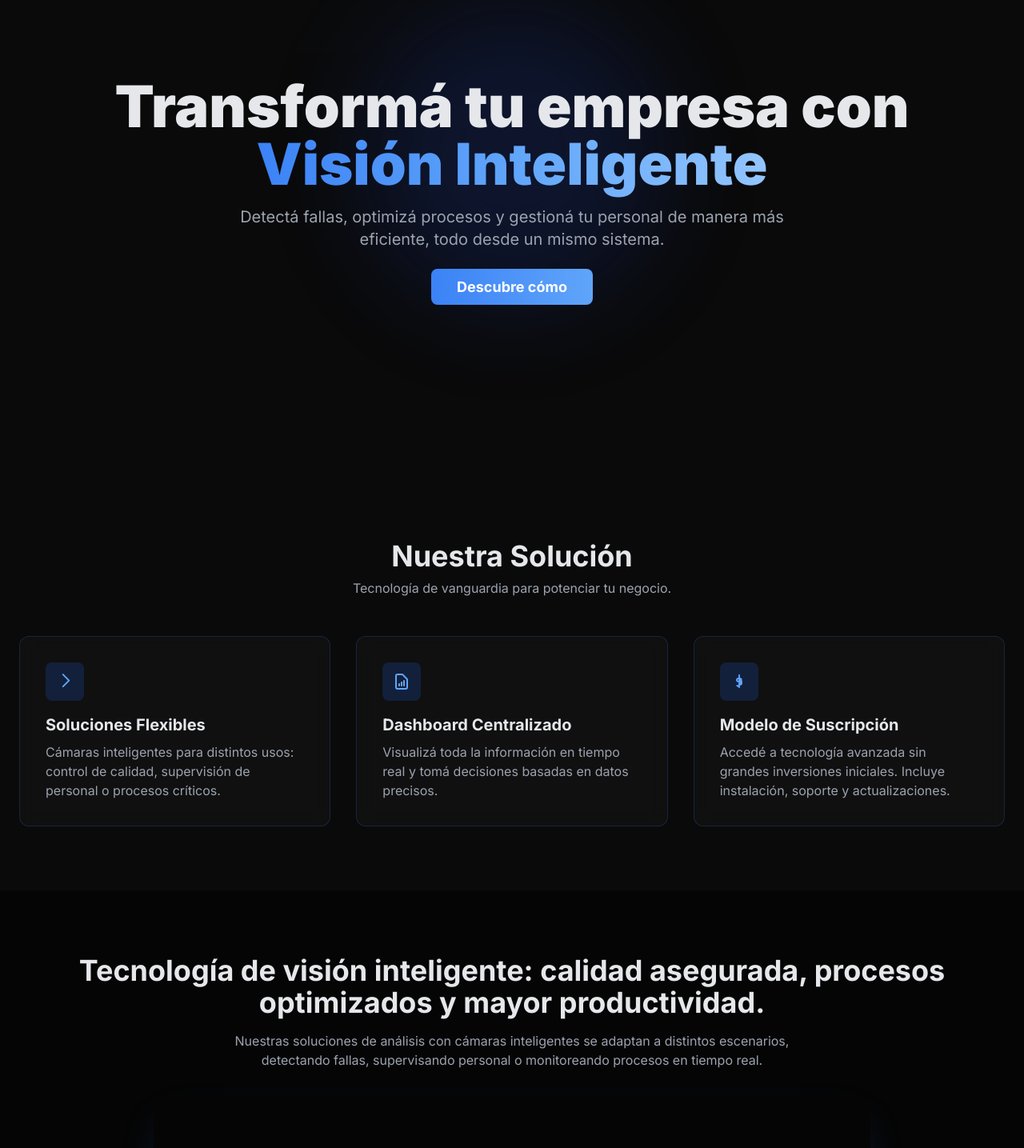
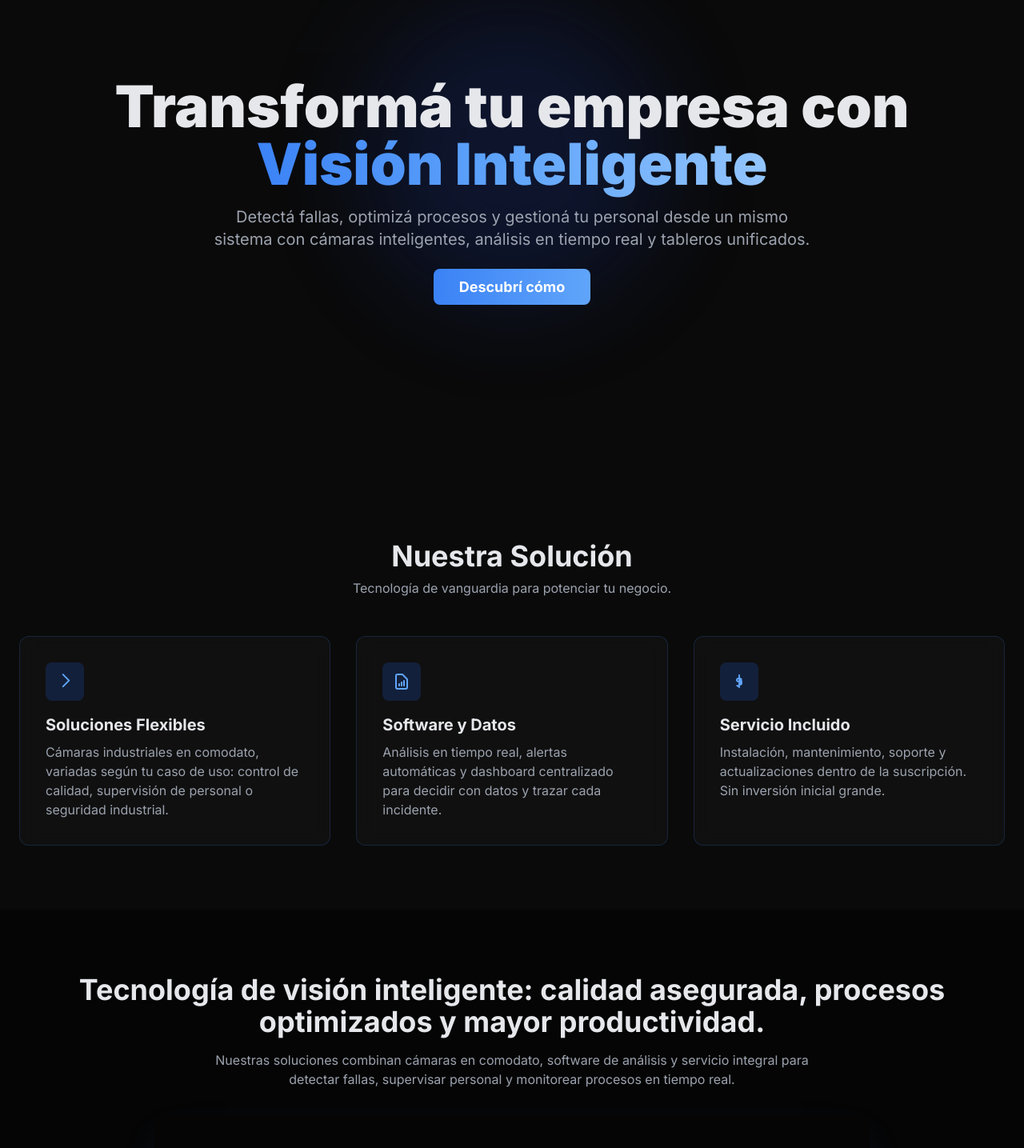
Before and after one commit to malenagonzalez/smarttrace.github.io, a plain HTML site: page index.html in a window 1280 px wide. Shown: the part 205-1640 px from the top of the page at 80% size. Drawn offline with nearby package versions, Linux system fonts and the light colour scheme; grey boxes are pictures that could not be loaded.

Commit message:
Update index.html

```diff
--- a/index.html
+++ b/index.html
@@ -209,10 +209,10 @@
                     Transformá tu empresa con <span class="gradient-text">Visión Inteligente</span>
                 </h1>
                 <p class="text-lg md:text-xl text-gray-400 max-w-3xl mx-auto mb-8 reveal" style="transition-delay: 0.2s;">
-                    Detectá fallas, optimizá procesos y gestioná tu personal de manera más eficiente, todo desde un mismo sistema.
+                    Detectá fallas, optimizá procesos y gestioná tu personal desde un mismo sistema con cámaras inteligentes, análisis en tiempo real y tableros unificados.
                 </p>
                 <a href="#solucion" class="gradient-btn text-white font-bold py-3 px-8 rounded-lg text-lg transform hover:scale-105 reveal" style="transition-delay: 0.4s;">
-                    Descubre cómo
+                    Descubrí cómo
                 </a>
             </div>
         </section>
@@ -228,17 +228,19 @@
                     <div class="card-bg p-8 rounded-xl reveal">
                         <div class="bg-blue-600/20 text-blue-400 w-12 h-12 rounded-lg flex items-center justify-center mb-4"><svg xmlns="http://www.w3.org/2000/svg" class="h-6 w-6" fill="none" viewBox="0 0 24 24" stroke="currentColor" stroke-width="2"><path stroke-linecap="round" stroke-linejoin="round" d="M9.75 3.104l7.5 7.5-7.5 7.5" /></svg></div>
                         <h3 class="text-xl font-bold mb-2">Soluciones Flexibles</h3>
-                        <p class="text-gray-400">Cámaras inteligentes para distintos usos: control de calidad, supervisión de personal o procesos críticos.</p>
+<p class="text-gray-400">Cámaras industriales en comodato, variadas según tu caso de uso: control de calidad, supervisión de personal o seguridad industrial.</p>
                     </div>
                     <div class="card-bg p-8 rounded-xl reveal" style="transition-delay: 0.2s;">
                         <div class="bg-blue-600/20 text-blue-400 w-12 h-12 rounded-lg flex items-center justify-center mb-4"><svg xmlns="http://www.w3.org/2000/svg" class="h-6 w-6" fill="none" viewBox="0 0 24 24" stroke="currentColor" stroke-width="2"><path stroke-linecap="round" stroke-linejoin="round" d="M9 17v-2m3 2v-4m3 4v-6m2 10H7a2 2 0 01-2-2V5a2 2 0 012-2h5.586a1 1 0 01.707.293l5.414 5.414a1 1 0 01.293.707V19a2 2 0 01-2 2z" /></svg></div>
-                        <h3 class="text-xl font-bold mb-2">Dashboard Centralizado</h3>
-                        <p class="text-gray-400">Visualizá toda la información en tiempo real y tomá decisiones basadas en datos precisos.</p>
+                        <h3 class="text-xl font-bold mb-2">Software y Datos</h3>
+<p class="text-gray-400">Análisis en tiempo real, alertas automáticas y dashboard centralizado para decidir con datos y trazar cada incidente.</p>
+
                     </div>
                     <div class="card-bg p-8 rounded-xl reveal" style="transition-delay: 0.4s;">
                         <div class="bg-blue-600/20 text-blue-400 w-12 h-12 rounded-lg flex items-center justify-center mb-4"><svg xmlns="http://www.w3.org/2000/svg" class="h-6 w-6" fill="none" viewBox="0 0 24 24" stroke="currentColor" stroke-width="2"><path stroke-linecap="round" stroke-linejoin="round" d="M12 8c-1.657 0-3 .895-3 2s1.343 2 3 2 3 .895 3 2-1.343 2-3 2m0-8c1.11 0 2.08.402 2.599 1M12 8V7m0 1v.01M12 6v-1m0-1V4m0 2.01M12 14c1.657 0 3-.895 3-2s-1.343-2-3-2m0 8c-1.11 0-2.08-.402-2.599-1M12 14v1m0-1v-.01M12 16v1m0 1v1m0-2.01" /></svg></div>
-                        <h3 class="text-xl font-bold mb-2">Modelo de Suscripción</h3>
-                        <p class="text-gray-400">Accedé a tecnología avanzada sin grandes inversiones iniciales. Incluye instalación, soporte y actualizaciones.</p>
+                        <h3 class="text-xl font-bold mb-2">Servicio Incluido</h3>
+<p class="text-gray-400">Instalación, mantenimiento, soporte y actualizaciones dentro de la suscripción. Sin inversión inicial grande.</p>
+
                     </div>
                 </div>
             </div>
@@ -248,7 +250,9 @@
         <section id="video" class="py-20 bg-black/50">
             <div class="container mx-auto px-6 text-center">
                 <h2 class="text-3xl md:text-4xl font-bold reveal">Tecnología de visión inteligente: calidad asegurada, procesos optimizados y mayor productividad.</h2>
-                <p class="text-gray-400 mt-4 max-w-3xl mx-auto reveal" style="transition-delay: 0.1s;">Nuestras soluciones de análisis con cámaras inteligentes se adaptan a distintos escenarios, detectando fallas, supervisando personal o monitoreando procesos en tiempo real.</p>
+                <p class="text-gray-400 mt-4 max-w-3xl mx-auto reveal" style="transition-delay: 0.1s;">
+Nuestras soluciones combinan cámaras en comodato, software de análisis y servicio integral para detectar fallas, supervisar personal y monitorear procesos en tiempo real.
+</p>
                 <div class="aspect-video max-w-4xl mx-auto mt-8 rounded-xl overflow-hidden shadow-2xl shadow-blue-500/20 reveal" style="transition-delay: 0.2s;">
                     <iframe class="w-full h-full" src="https://www.youtube.com/embed/VmZc-id5iC0?autoplay=1&mute=1&loop=1&playlist=VmZc-id5iC0&controls=0&showinfo=0&rel=0" title="YouTube video player" frameborder="0" allow="accelerometer; autoplay; clipboard-write; encrypted-media; gyroscope; picture-in-picture" allowfullscreen></iframe>
                 </div>
@@ -354,7 +358,7 @@
             <div class="container mx-auto px-6">
                  <div class="text-center mb-12">
                     <h2 class="text-3xl md:text-4xl font-bold reveal">¿Listo para transformar tu empresa?</h2>
-                    <p class="text-gray-400 mt-2 max-w-2xl mx-auto reveal" style="transition-delay: 0.1s;">Contactanos para un diagnóstico sin cargo. Estamo para ayudarte a construir el futuro de tu negocio.</p>
+                    <p class="text-gray-400 mt-2 max-w-2xl mx-auto reveal" style="transition-delay: 0.1s;">Contactanos para un diagnóstico sin cargo. Estamos para ayudarte a construir el futuro de tu negocio.</p>
                 </div>
                 <div class="max-w-xl mx-auto">
                     <form id="contact-form" class="space-y-6 reveal">
```
